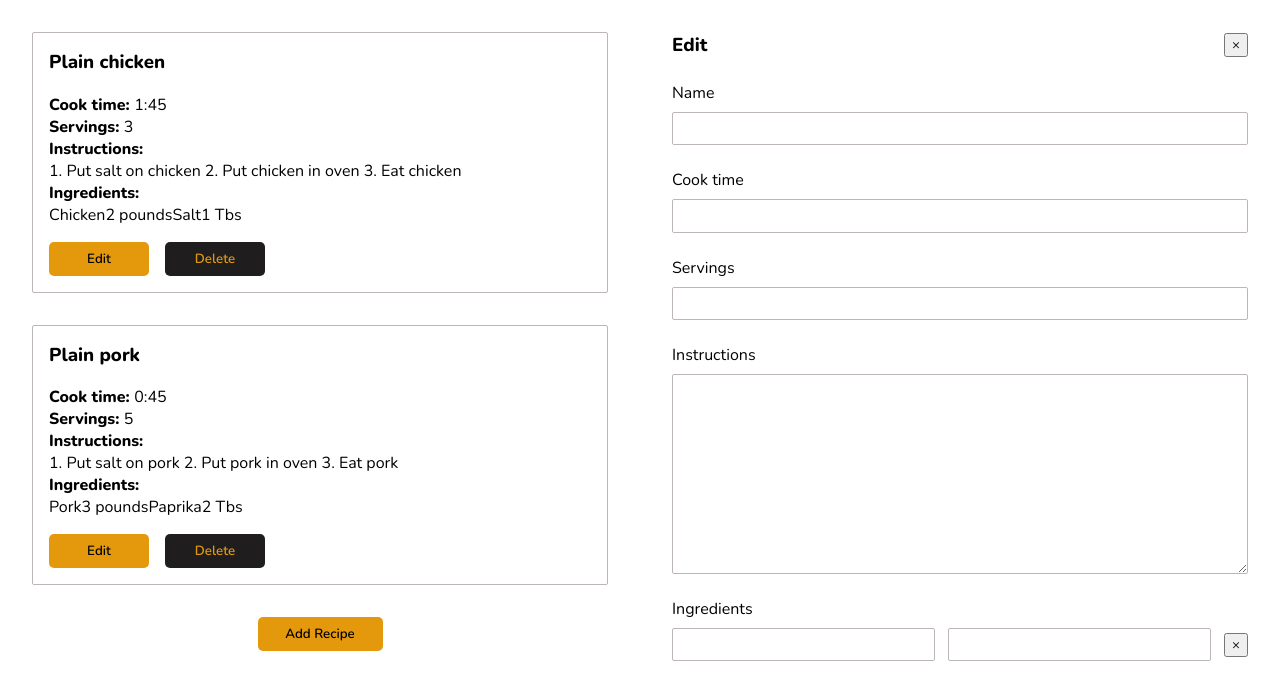
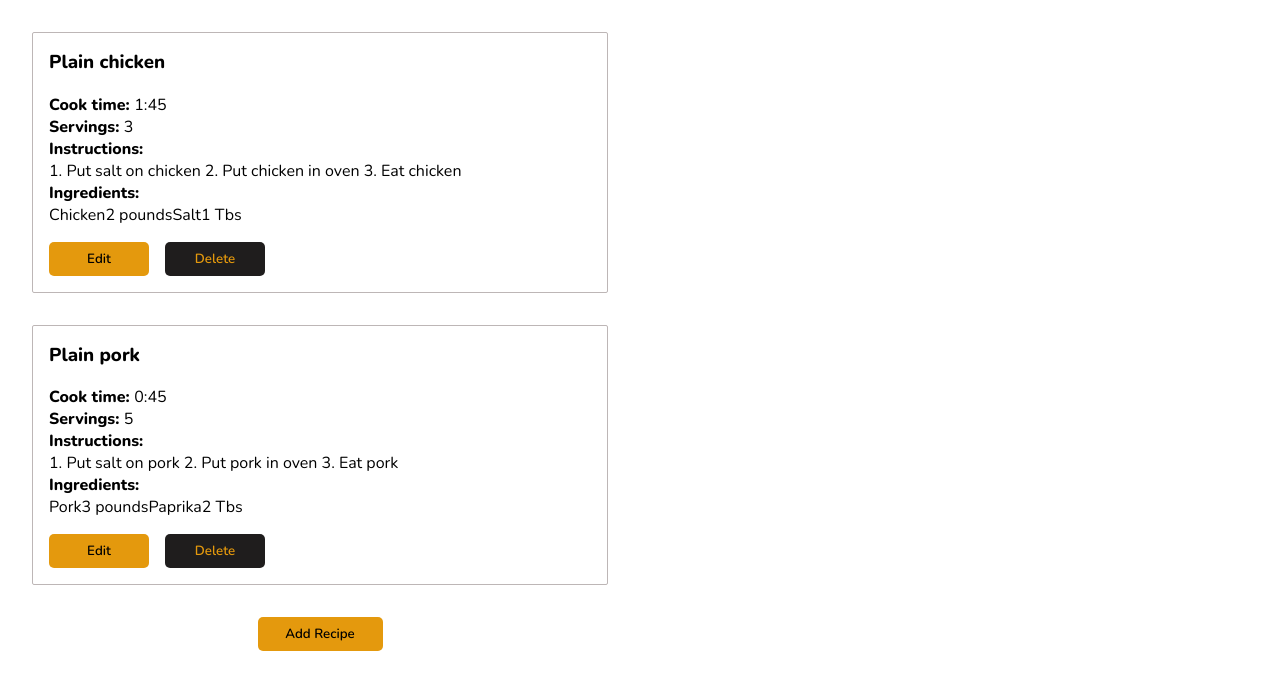
Before and after one commit to lmatuzic/Recipe-App, a React (Create React App) app: page / in a window 1280 px wide. Shown: the top 700 px of the page. Built offline with nearby package versions, Linux system fonts and the light colour scheme.

Commit message:
hooked recipe info into RecipeEdit component

```diff
--- a/src/components/App.js
+++ b/src/components/App.js
@@ -9,10 +9,8 @@
 
 function App() {
   const [recipes, setRecipes] = useState(sampleRecipes);
-  const recipeContextValue = {
-    addRecipe: addRecipe,
-    deleteRecipe: deleteRecipe
-  };
+  const [selectedRecipeId, setSelectedRecipeId] = useState();
+  const selectedRecipe = recipes.find(recipe => recipe.id === selectedRecipeId);
 
   useEffect(() => {
     const recipeJSON = localStorage.getItem(LOCAL_STORAGE_KEY);
@@ -24,6 +22,16 @@
   useEffect(() => {
     localStorage.setItem(LOCAL_STORAGE_KEY, JSON.stringify(recipes))
   }, [recipes]); // call every time recipe change
+
+  const recipeContextValue = {
+    addRecipe: addRecipe,
+    deleteRecipe: deleteRecipe,
+    selectRecipe: selectRecipe
+  };
+
+  function selectRecipe(id) {
+    setSelectedRecipeId(id);
+  }
 
   function addRecipe() {
     const newRecipe = {
@@ -53,11 +61,10 @@
       <RecipeList
         recipes={recipes}
       />
-      <RecipeEdit />
+      { selectedRecipe && <RecipeEdit recipe={selectedRecipe} /> /* hide edit when recipe is not yet selected */ }
     </RecipeContext.Provider>
   );
 }
-
 
 const sampleRecipes = [
   {
--- a/src/components/Recipe.js
+++ b/src/components/Recipe.js
@@ -4,7 +4,7 @@
 
 export default function Recipe(props) {
   const { id, name, cookTime, servings, instructions, ingredients } = props;
-  const { deleteRecipe } = useContext(RecipeContext);
+  const { deleteRecipe, selectRecipe } = useContext(RecipeContext);
 
   return (
     <div className="recipe">
@@ -31,7 +31,7 @@
       </div>
 
       <div className="recipe__cta">
-        <button className="btn btn--primary">Edit</button>
+        <button onClick={() => selectRecipe(id)} className="btn btn--primary">Edit</button>
         <button onClick={() => deleteRecipe(id)} className="btn btn--secondary">Delete</button>
       </div>
     </div>
--- a/src/components/RecipeEdit.js
+++ b/src/components/RecipeEdit.js
@@ -1,7 +1,7 @@
 import React from 'react'
 import RecipeIngredientEdit from './RecipeIngredientEdit'
 
-export default function RecipeEdit() {
+export default function RecipeEdit({ recipe }) {
   return (
     <div className="recipe-edit">
       <header>
@@ -15,31 +15,34 @@
       <div className="recipe-item__container">
         <div className="recipe-item">
           <label htmlFor="name">Name</label>
-          <input type="text" name="name" id="name" />
+          <input type="text" name="name" id="name" value={recipe.name} />
         </div>
 
         <div className="recipe-item">
           <label htmlFor="cookTime">Cook time</label>
-          <input type="text" name="cookTime" id="cookTime" />
+          <input type="text" name="cookTime" id="cookTime" value={recipe.cookTime} />
         </div>
 
         <div className="recipe-item">
           <label htmlFor="servings">Servings</label>
-          <input type="number" min="1" name="servings" id="servings" />
+          <input type="number" min="1" name="servings" id="servings" value={recipe.servings} />
         </div>
 
         <div className="recipe-item">
           <label htmlFor="instructions">Instructions</label>
-          <textarea name="instructions" id="instructions" />
+          <textarea name="instructions" id="instructions" value={recipe.instructions} />
         </div>
       </div>
 
 
       <label>Ingredients</label>
       <div className="recipe-ingredients__container">
-        <div className="recipe-ingredient">
-          <RecipeIngredientEdit />
-        </div>
+        {recipe.ingredients.map(ingredient => (
+          <RecipeIngredientEdit
+          key={ingredient.id}
+          ingredient={ingredient}
+        />
+        ))}
       </div>
     </div>
   )
--- a/src/components/RecipeIngredientEdit.js
+++ b/src/components/RecipeIngredientEdit.js
@@ -1,11 +1,24 @@
 import React from 'react'
 
-export default function RecipeIngredientEdit() {
+export default function RecipeIngredientEdit({ ingredient }) {
   return (
     <>
-      <input type="text"/>
-      <input type="text"/>
-      <button>&times;</button>
+      <div className="recipe-ingredient">
+        <div>
+          <label>Name</label>
+          <input type="text" value={ingredient.name} />
+        </div>
+
+        <div>
+          <label>Amount</label>
+          <input type="text" value={ingredient.amount} />
+        </div>
+
+        <div>
+          <span>&nbsp;</span>
+          <button>&times;</button>
+        </div>
+      </div>
     </>
   )
 }
--- a/src/css/recipe-edit.scss
+++ b/src/css/recipe-edit.scss
@@ -68,6 +68,16 @@
       align-items: center;
       margin-top: 0.5em;
 
+      div {
+        display: flex;
+        flex-direction: column;
+        margin-right: 0.5em;
+        width: 100%;
+        &:nth-child(3) {
+          width: auto;
+        }
+      }
+
       input {
         margin-bottom: 0;
         margin-top: 0;
@@ -79,4 +89,5 @@
       margin-right: 1em;
     }
   }
+
 }
```
Also changed, not shown: src/css/recipe-edit.css (+16 -0 lines), 1 other file (tests, documents, lock files or other folders).
